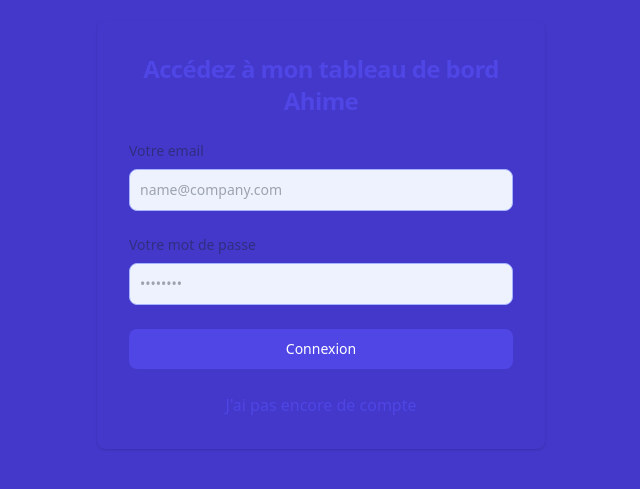
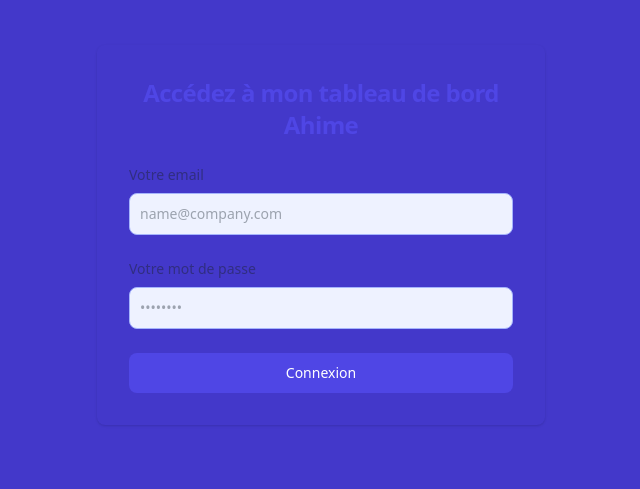
Before and after one commit to Adonislab/Ahime, a Next.js app: page /connexion in a window 1280 px wide. Shown: the part 165-654 px from the top of the page, without its empty margins (319-959 px from the left). Built offline with nearby package versions, Linux system fonts and the light colour scheme.

Commit message:
Suppression de l'option création de compte

```diff
--- a/pages/connexion.js
+++ b/pages/connexion.js
@@ -46,11 +46,7 @@
                 </div>
                 <button type="submit" className="w-full text-white bg-indigo-600 hover:bg-primary-700 focus:ring-4 focus:outline-none focus:ring-primary-300 font-medium rounded-lg text-sm px-5 py-2.5 text-center dark:bg-primary-600 dark:hover:bg-primary-700 dark:focus:ring-primary-800">Connexion</button>
               </form>
-              <div className="mt-4">
-                <button onClick={handleSignUpRedirect} className="text-indigo-600 hover:text-indigo-700 dark:text-white dark:hover:text-gray-300 font-medium">
-                  J'ai pas encore de compte
-                </button>
-              </div>
+
             </div>
           </div>
         </div>
```
